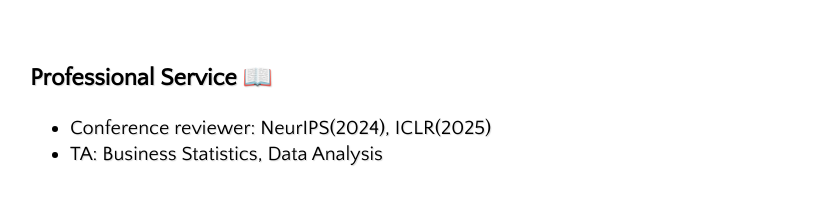
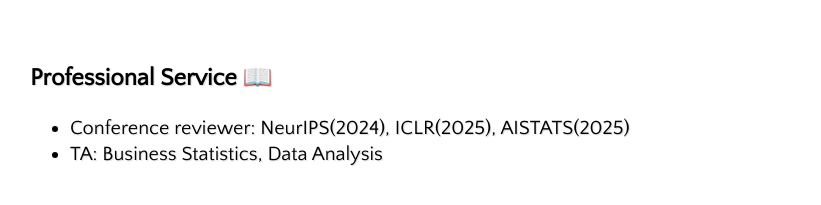
Before and after one commit to Duntrain/duntrain.github.io, a plain HTML site: page index.html in a window 1280 px wide. Shown: the part 1478-1683 px from the top of the page, without its empty margins (230-1051 px from the left). Drawn offline with Linux system fonts and the light colour scheme.

Commit message:
add reviewer exp

```diff
--- a/index.html
+++ b/index.html
@@ -234,7 +234,7 @@
     <h1>Professional Service 📖</h1>
       <div class="content">
         <ul>
-            <li>Conference reviewer: NeurIPS(2024), ICLR(2025)</li>
+            <li>Conference reviewer: NeurIPS(2024), ICLR(2025), AISTATS(2025)</li>
             <li>TA: Business Statistics, Data Analysis </li>
         </ul>
       </div>
```
Also changed, not shown: 1 other file.
